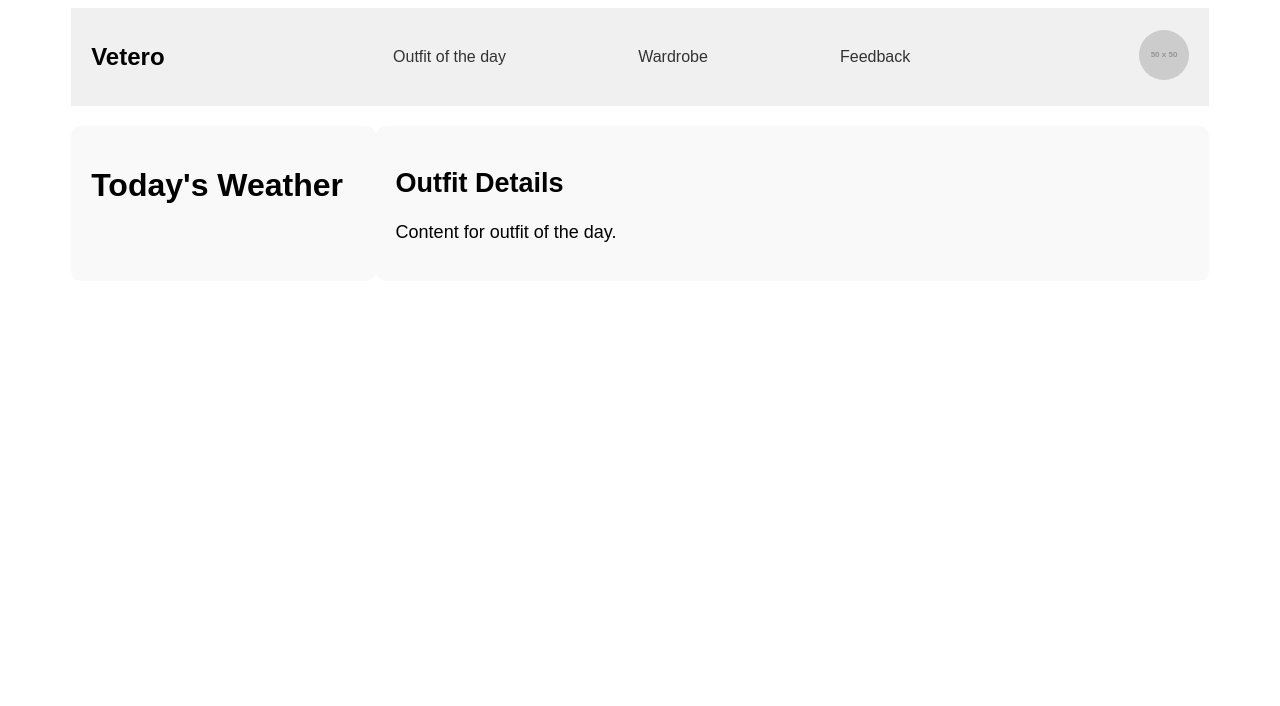
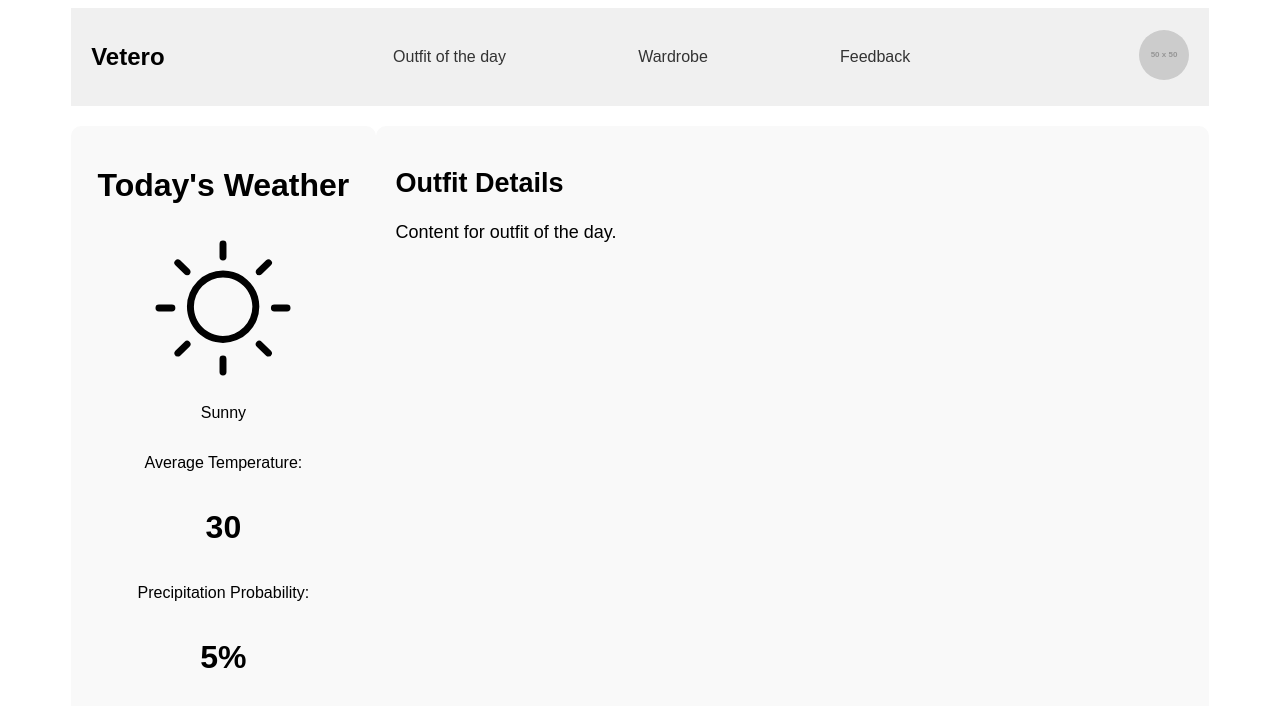
Before and after one commit to guerrerojenny/Vetero, a Vue app in the folder vetero/: page / in a window 1280 px wide. Shown: the top 706 px of the page. Built offline with nearby package versions, Linux system fonts and the light colour scheme.

Commit message:
Weather Panel
Args for iconphrase, average precipitation, and average temperature passed from app.vue

```diff
--- a/vetero/src/App.vue
+++ b/vetero/src/App.vue
@@ -4,7 +4,9 @@
     <div class="main-layout">
       <div class="left-column">
         <div class="menu-container">
-          <WeatherPanel  />
+          <WeatherPanel iconPhrase="Sunny"
+           :avgTemperature="30"
+           :avgPrecipitation="5"/>
         </div>
         <div class="extra-space">
         </div>
--- a/vetero/src/components/WeatherPanel.vue
+++ b/vetero/src/components/WeatherPanel.vue
@@ -2,12 +2,13 @@
     <div class="weather-panel">
       <h1>Today's Weather</h1>
       <h1>{{ AverageTemp }}</h1>
-      <!--Icon
-      // <img alt="Weather Icon" src="getWeatherIcon(iconPhrase)">
-      // Avg temp
-      // low | high
-      // Chance of precipitation
-      // By hours?-->
+      <img :src="getIcon(iconPhrase)" alt="Weather Icon" class="weather-icon" />
+      <p class="descriptive-text">{{ iconPhrase }}</p>
+      <p class="descriptive-text">Average Temperature:</p>
+      <h1 class="main-number">{{ avgTemperature }}</h1>
+      <p class="descriptive-text">Precipitation Probability:</p>
+      <h1 class="secondary-number"> {{ avgPrecipitation }}%</h1>
+
     </div>
   </template>
 
@@ -18,47 +19,77 @@
       myParagraph: 'This is the initial paragraph text.'
     };
   },
-    /*
     props: {
       iconPhrase: {
         type: String,
         required: true
-      }
+      },
+      avgTemperature: {
+        type: Number,
+        required: true,
+      },
+      avgPrecipitation: {
+        type: Number,
+        required: true,
+      },
     },
-    */
     methods: {
-      selectContent(content) {
-        this.$emit('menu-selected', content);
-      }/*,
-      getWeatherIcon(phrase) {
-        switch (phrase.toLowerCase()) {
-          case 'sunny':
-            return require('@/assets/sunny.svg');
-          case 'cloudy':
-            return require('@/assets/cloudy.svg');
-          case 'rainy':
+    getIcon(iconPhrase) {
+       switch (iconPhrase) {
+          case 'Sunny':
+          case 'Mostly Sunny':
+              return require('@/assets/sunny.svg');
+          case 'Partly Sunny':
+          case 'Intermittent Clouds':
+          case 'Hazy Sunshine':
+            return require('@/assets/partly-cloudy.svg')
+          case 'Mostly Cloudy':
+          case 'Cloudy':
+          case 'Dreary (Overcast)':
+          case 'Fog':
+            return require('@/assets/mostly-cloudy.svg');
+          case 'Showers':
+          case 'Mostly Cloudy w/ Showers':
+          case 'Rain':
+          case 'Freezing Rain':
             return require('@/assets/rainy.svg');
+          case 'Partly Cloudy w/ Showers':
+          case 'Partly Sunny w/ Showers':
+            return require('@/assets/sunny-with-rain.svg');
+          case 'T-Storms':
+          case 'Mostly Cloudy w/ T-Storms':
+            return require('@/assets/storm.svg');
+          case 'Partly Sunny w/ T-Storms':
+            return require('@/assets/sunny-storm.svg');
+          case 'Flurries':
+          case 'Mostly Cloudy w/ Flurries':
+          case 'Partly Sunny w/ Flurries':
+          case 'Snow':
+          case 'Mostly Cloudy w/ Snow':
+          case 'Ice':
+          case 'Sleet':
+          case 'Rain and Snow':
+            return require('@/assets/snow.svg');
           default:
-            return require('@/assets/default-icon.svg');  // Fallback for unknown phrases
-        }
-      }
-        */
+            return require('@/assets/sunny-storm-wind.svg');  // Fallback for unknown phrases
+          }
+        },
     }
   };
   </script>
 
   <style scoped>
-  .menu ul {
-    list-style: none;
-    padding: 0;
+  .weather-icon{
+
+    width: 90%;
+    height: 90%;
+    margin-top: -30%;
+    margin-bottom: -15%;
   }
-
-  .menu li {
-    cursor: pointer;
-    padding: 10px 0;
-  }
-
-  .menu li:hover {
-    text-decoration: underline;
+  .weather-panel{
+    display: flex;
+    flex-direction: column;
+    justify-content: center;
+    align-items: center;
   }
   </style>
```
